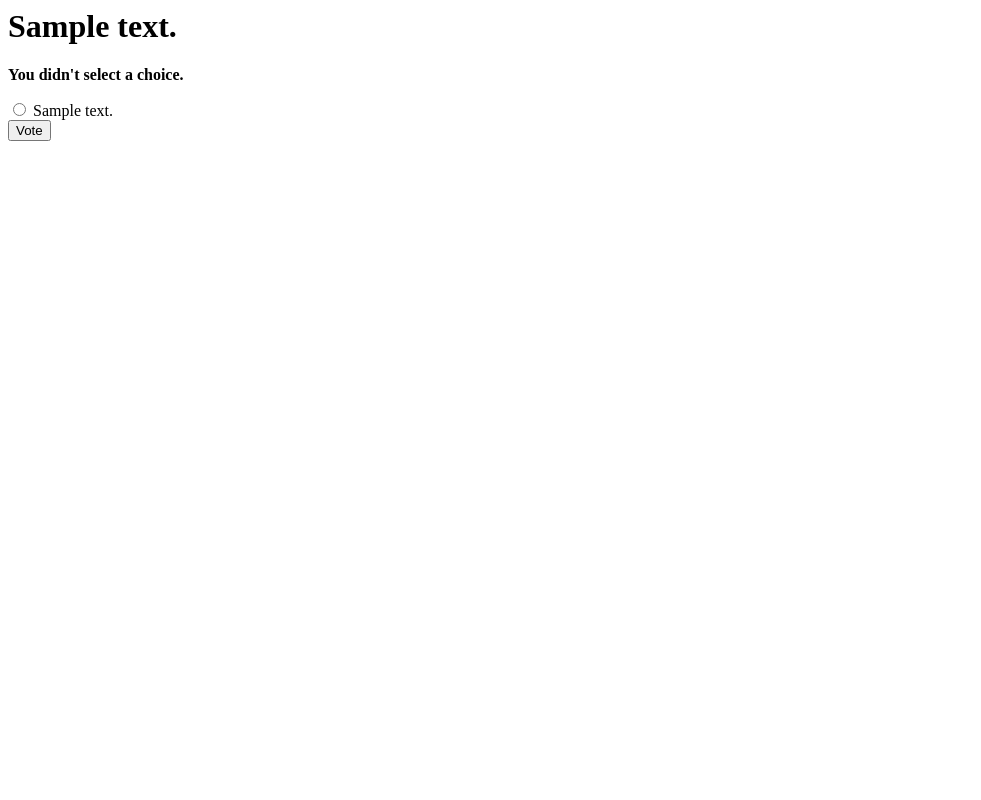
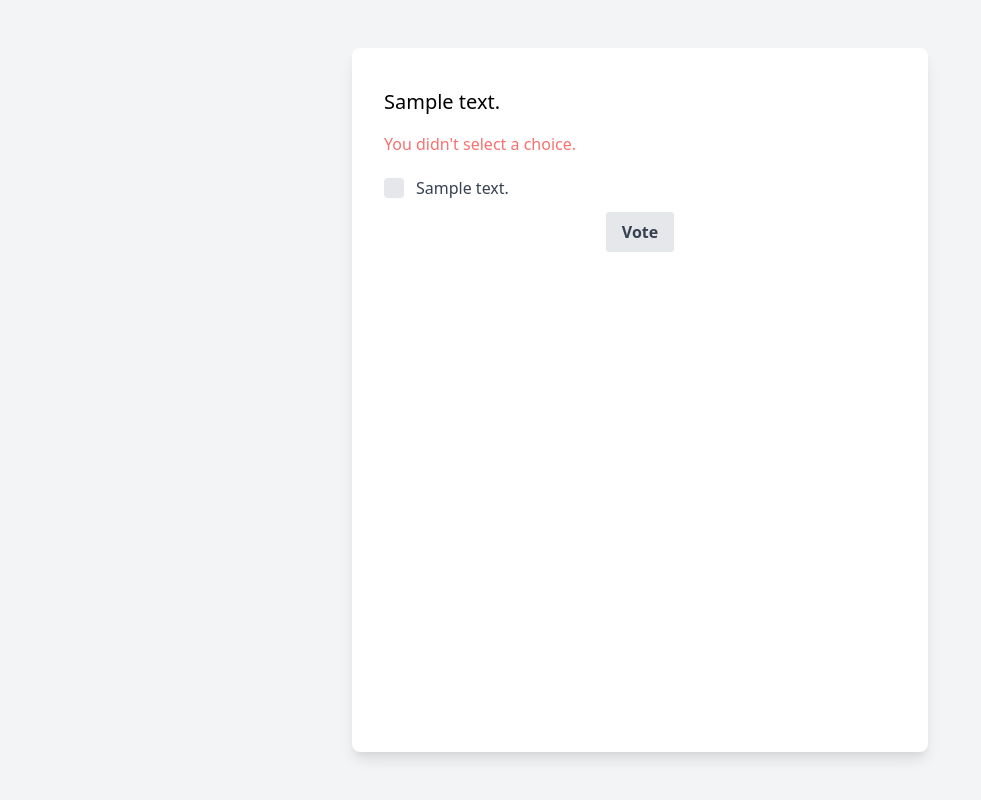
Before and after one commit to pb-students/RSWTA-02-voting, a Django app: page /polls/1/vote/ in a window 1280 px wide. Shown: the whole page, without its empty margins (0-981 px from the left). Run offline with Django 3.2, Linux system fonts and the light colour scheme; tables that the repository leaves empty hold one stand-in row (values such as "Sample post").

Commit message:
Add frontend styles

```diff
--- /dev/null
+++ b/polls/static/tailwindcss.css
@@ -0,0 +1,363 @@
+*, ::before, ::after {
+  -webkit-box-sizing: border-box;
+  box-sizing: border-box;
+  border-width: 0;
+  border-style: solid;
+  border-color: #e5e7eb;
+}
+* {
+  --tw-ring-inset: var(--tw-empty,/*!*/ /*!*/);
+  --tw-ring-offset-width: 0px;
+  --tw-ring-offset-color: #fff;
+  --tw-ring-color: rgba(59, 130, 246, 0.5);
+  --tw-ring-offset-shadow: 0 0 #0000;
+  --tw-ring-shadow: 0 0 #0000;
+  --tw-shadow: 0 0 #0000;
+}
+:root {
+  -moz-tab-size: 4;
+  -o-tab-size: 4;
+  tab-size: 4;
+}
+:-moz-focusring {
+  outline: 1px dotted ButtonText;
+}
+:-moz-ui-invalid {
+  box-shadow: none;
+}
+::moz-focus-inner {
+  border-style: none;
+  padding: 0;
+}
+::-webkit-inner-spin-button, ::-webkit-outer-spin-button {
+  height: auto;
+}
+::-webkit-search-decoration {
+  -webkit-appearance: none;
+}
+::-webkit-file-upload-button {
+  -webkit-appearance: button;
+  font: inherit;
+}
+[type='search'] {
+  -webkit-appearance: textfield;
+  outline-offset: -2px;
+}
+abbr[title] {
+  -webkit-text-decoration: underline dotted;
+  text-decoration: underline dotted;
+}
+body {
+  margin: 0;
+  font-family: inherit;
+  line-height: inherit;
+}
+html {
+  -webkit-text-size-adjust: 100%;
+  font-family: ui-sans-serif,system-ui,-apple-system,BlinkMacSystemFont,"Segoe UI",Roboto,"Helvetica Neue",Arial,"Noto Sans",sans-serif,"Apple Color Emoji","Segoe UI Emoji","Segoe UI Symbol","Noto Color Emoji";
+  line-height: 1.5;
+}
+a {
+  color: inherit;
+  text-decoration: inherit;
+}
+h1, p {
+  margin: 0;
+}
+h1 {
+  font-size: inherit;
+  font-weight: inherit;
+  margin: 0;
+}
+input {
+  font-family: inherit;
+  font-size: 100%;
+  line-height: 1.15;
+  margin: 0;
+  padding: 0;
+  line-height: inherit;
+  color: inherit;
+}
+input::placeholder {
+  opacity: 1;
+  color: #9ca3af;
+}
+input::webkit-input-placeholder {
+  opacity: 1;
+  color: #9ca3af;
+}
+input::-moz-placeholder {
+  opacity: 1;
+  color: #9ca3af;
+}
+input:-ms-input-placeholder {
+  opacity: 1;
+  color: #9ca3af;
+}
+input::-ms-input-placeholder {
+  opacity: 1;
+  color: #9ca3af;
+}
+ul {
+  list-style: none;
+  margin: 0;
+  padding: 0;
+}
+.appearance-none {
+  -webkit-appearance: none;
+  -moz-appearance: none;
+  appearance: none;
+}
+.bg-gray-100 {
+  --tw-bg-opacity: 1;
+  background-color: rgba(243, 244, 246, var(--tw-bg-opacity));
+}
+.bg-white {
+  --tw-bg-opacity: 1;
+  background-color: rgba(255, 255, 255, var(--tw-bg-opacity));
+}
+.bg-gray-200 {
+  --tw-bg-opacity: 1;
+  background-color: rgba(229, 231, 235, var(--tw-bg-opacity));
+}
+.bg-blue-200 {
+  --tw-bg-opacity: 1;
+  background-color: rgba(191, 219, 254, var(--tw-bg-opacity));
+}
+.bg-blue-400 {
+  --tw-bg-opacity: 1;
+  background-color: rgba(96, 165, 250, var(--tw-bg-opacity));
+}
+.group:hover .group-hover\:bg-blue-200 {
+  --tw-bg-opacity: 1;
+  background-color: rgba(191, 219, 254, var(--tw-bg-opacity));
+}
+.checked\:bg-blue-400:checked {
+  --tw-bg-opacity: 1;
+  background-color: rgba(96, 165, 250, var(--tw-bg-opacity));
+}
+.group:hover .group-hover\:bg-blue-400 {
+  --tw-bg-opacity: 1;
+  background-color: rgba(96, 165, 250, var(--tw-bg-opacity));
+}
+.rounded-lg {
+  border-radius: 0.5rem;
+}
+.rounded {
+  border-radius: 0.25rem;
+}
+.cursor-pointer {
+  cursor: pointer;
+}
+.block {
+  display: block;
+}
+.flex {
+  display: -webkit-box;
+  display: -ms-flexbox;
+  display: -webkit-flex;
+  display: flex;
+}
+.items-center {
+  -webkit-box-align: center;
+  -ms-flex-align: center;
+  -webkit-align-items: center;
+  align-items: center;
+}
+.justify-center {
+  -webkit-box-pack: center;
+  -ms-flex-pack: center;
+  -webkit-justify-content: center;
+  justify-content: center;
+}
+.font-bold {
+  font-weight: 700;
+}
+.h-5 {
+  height: 1.25rem;
+}
+.h-1 {
+  height: 0.25rem;
+}
+.h-4 {
+  height: 1rem;
+}
+.text-xl {
+  font-size: 1.25rem;
+  line-height: 1.75rem;
+}
+.text-lg {
+  font-size: 1.125rem;
+  line-height: 1.75rem;
+}
+.text-xs {
+  font-size: 0.75rem;
+  line-height: 1rem;
+}
+.max-w-xl {
+  max-width: 36rem;
+}
+.opacity-0 {
+  opacity: 0;
+}
+.py-12 {
+  padding-top: 3rem;
+  padding-bottom: 3rem;
+}
+.py-6 {
+  padding-top: 1.5rem;
+  padding-bottom: 1.5rem;
+}
+.py-4 {
+  padding-top: 1rem;
+  padding-bottom: 1rem;
+}
+.py-3 {
+  padding-top: 0.75rem;
+  padding-bottom: 0.75rem;
+}
+.py-2 {
+  padding-top: 0.5rem;
+  padding-bottom: 0.5rem;
+}
+.px-8 {
+  padding-left: 2rem;
+  padding-right: 2rem;
+}
+.px-4 {
+  padding-left: 1rem;
+  padding-right: 1rem;
+}
+.pt-3 {
+  padding-top: 0.75rem;
+}
+.pt-8 {
+  padding-top: 2rem;
+}
+.pb-2 {
+  padding-bottom: 0.5rem;
+}
+.pl-3 {
+  padding-left: 0.75rem;
+}
+.absolute {
+  position: absolute;
+}
+.relative {
+  position: relative;
+}
+.inset-0 {
+  top: 0px;
+  right: 0px;
+  bottom: 0px;
+  left: 0px;
+}
+.right-2 {
+  right: 0.5rem;
+}
+.bottom-0 {
+  bottom: 0px;
+}
+.shadow-lg {
+  --tw-shadow: 0 10px 15px -3px rgba(0, 0, 0, 0.1), 0 4px 6px -2px rgba(0, 0, 0, 0.05);
+  -webkit-box-shadow: var(--tw-ring-offset-shadow, 0 0 #0000), var(--tw-ring-shadow, 0 0 #0000), var(--tw-shadow);
+  box-shadow: var(--tw-ring-offset-shadow, 0 0 #0000), var(--tw-ring-shadow, 0 0 #0000), var(--tw-shadow);
+}
+.text-center {
+  text-align: center;
+}
+.text-red-400 {
+  --tw-text-opacity: 1;
+  color: rgba(248, 113, 113, var(--tw-text-opacity));
+}
+.text-gray-700 {
+  --tw-text-opacity: 1;
+  color: rgba(55, 65, 81, var(--tw-text-opacity));
+}
+.text-gray-400 {
+  --tw-text-opacity: 1;
+  color: rgba(156, 163, 175, var(--tw-text-opacity));
+}
+.text-blue-400 {
+  --tw-text-opacity: 1;
+  color: rgba(96, 165, 250, var(--tw-text-opacity));
+}
+.group:hover .group-hover\:text-white {
+  --tw-text-opacity: 1;
+  color: rgba(255, 255, 255, var(--tw-text-opacity));
+}
+.hover\:text-blue-400:hover {
+  --tw-text-opacity: 1;
+  color: rgba(96, 165, 250, var(--tw-text-opacity));
+}
+.w-full {
+  width: 100%;
+}
+.w-5 {
+  width: 1.25rem;
+}
+.z-10 {
+  z-index: 10;
+}
+.-z-10 {
+  z-index: -10;
+}
+.transform {
+  --tw-translate-x: 0;
+  --tw-translate-y: 0;
+  --tw-rotate: 0;
+  --tw-skew-x: 0;
+  --tw-skew-y: 0;
+  --tw-scale-x: 1;
+  --tw-scale-y: 1;
+  -webkit-transform: translateX(var(--tw-translate-x)) translateY(var(--tw-translate-y)) rotate(var(--tw-rotate)) skewX(var(--tw-skew-x)) skewY(var(--tw-skew-y)) scaleX(var(--tw-scale-x)) scaleY(var(--tw-scale-y));
+  -ms-transform: translateX(var(--tw-translate-x)) translateY(var(--tw-translate-y)) rotate(var(--tw-rotate)) skewX(var(--tw-skew-x)) skewY(var(--tw-skew-y)) scaleX(var(--tw-scale-x)) scaleY(var(--tw-scale-y));
+  transform: translateX(var(--tw-translate-x)) translateY(var(--tw-translate-y)) rotate(var(--tw-rotate)) skewX(var(--tw-skew-x)) skewY(var(--tw-skew-y)) scaleX(var(--tw-scale-x)) scaleY(var(--tw-scale-y));
+}
+.group:hover .group-hover\:scale-115 {
+  --tw-scale-x: 1.15;
+  --tw-scale-y: 1.15;
+}
+.checked\:scale-115:checked {
+  --tw-scale-x: 1.15;
+  --tw-scale-y: 1.15;
+}
+.hover\:scale-110:hover {
+  --tw-scale-x: 1.1;
+  --tw-scale-y: 1.1;
+}
+.group:hover .group-hover\:scale-105 {
+  --tw-scale-x: 1.05;
+  --tw-scale-y: 1.05;
+}
+.checked\:rotate-45:checked {
+  --tw-rotate: 45deg;
+}
+.group:hover .group-hover\:-rotate-10 {
+  --tw-rotate: -10deg;
+}
+.group:hover .group-hover\:-rotate-5 {
+  --tw-rotate: -5deg;
+}
+.group:hover .group-hover\:translate-x-2 {
+  --tw-translate-x: 0.5rem;
+}
+.hover\:translate-x-2:hover {
+  --tw-translate-x: 0.5rem;
+}
+.transition {
+  -webkit-transition-property: background-color, border-color, color, fill, stroke, opacity, -webkit-box-shadow, -webkit-transform;
+  -o-transition-property: background-color, border-color, color, fill, stroke, opacity, box-shadow, transform;
+  transition-property: background-color, border-color, color, fill, stroke, opacity, box-shadow, -webkit-box-shadow, transform, -webkit-transform;
+  -webkit-transition-timing-function: cubic-bezier(0.4, 0, 0.2, 1);
+  -o-transition-timing-function: cubic-bezier(0.4, 0, 0.2, 1);
+  transition-timing-function: cubic-bezier(0.4, 0, 0.2, 1);
+  -webkit-transition-duration: 150ms;
+  -o-transition-duration: 150ms;
+  transition-duration: 150ms;
+}
+.duration-200 {
+  -webkit-transition-duration: 200ms;
+  -o-transition-duration: 200ms;
+  transition-duration: 200ms;
+}
--- /dev/null
+++ b/polls/templates/_partial/layout.html
@@ -0,0 +1,17 @@
+{% load static %}
+
+<html>
+    <head>
+        <meta charset="UTF-8">
+        <meta name="viewport" content="width=device-width, user-scalable=no, initial-scale=1.0, maximum-scale=1.0, minimum-scale=1.0">
+        <meta http-equiv="X-UA-Compatible" content="ie=edge">
+        <link rel="stylesheet" href="{% static 'tailwindcss.css' %}" />
+        <title>Polls</title>
+    </head>
+    <body class="flex justify-center bg-gray-100 py-12">
+        <main class="max-w-xl w-full bg-white px-8 py-6 shadow-lg rounded-lg">
+            {% block content %}
+            {% endblock %}
+        </main>
+    </body>
+</html>
--- a/polls/templates/polls/detail.html
+++ b/polls/templates/polls/detail.html
@@ -1,12 +1,33 @@
-<h1>{{ question.question_text }}</h1>
+{% extends '_partial/layout.html' %}
 
-{% if error_message %}<p><strong>{{ error_message }}</strong></p>{% endif %}
+{% block content %}
+    <h1 class="text-xl py-4">{{ question.question_text }}</h1>
 
-<form action="{% url 'polls:vote' question.id %}" method="post">
-{% csrf_token %}
-{% for choice in question.choice_set.all %}
-    <input type="radio" name="choice" id="choice{{ forloop.counter }}" value="{{ choice.id }}">
-    <label for="choice{{ forloop.counter }}">{{ choice.choice_text }}</label><br>
-{% endfor %}
-<input type="submit" value="Vote">
-</form>
+    {% if error_message %}
+        <p class="text-red-400 pb-2">{{ error_message }}</p>
+    {% endif %}
+
+    <form action="{% url 'polls:vote' question.id %}" method="post">
+        {% csrf_token %}
+        {% for choice in question.choice_set.all %}
+            <label class="block flex items-center group py-3 cursor-pointer group" for="choice{{ forloop.counter }}">
+                <input class="appearance-none h-5 w-5 bg-gray-200 rounded transform transition group-hover:scale-115 group-hover:bg-blue-200 checked:rotate-45 checked:bg-blue-400 checked:scale-115"
+                       type="radio"
+                       name="choice"
+                       id="choice{{ forloop.counter }}"
+                       value="{{ choice.id }}">
+                <span class="text-gray-700 pl-3 transform duration-200 group-hover:translate-x-2">
+                    {{ choice.choice_text }}
+                </span>
+            </label>
+        {% endfor %}
+
+        <div class="flex justify-center">
+            <div class="group cursor-pointer relative z-10 transform duration-200 hover:scale-110">
+                <input class="opacity-0 inset-0 absolute cursor-pointer appearance-none block w-full" type="submit" value="">
+                <div class="px-4 py-2 bg-gray-200 rounded text-gray-700 font-bold duration-200 group-hover:bg-blue-400 group-hover:text-white">Vote</div>
+                <div class="bg-blue-200 rounded text-gray-700 font-bold duration-200 transform absolute inset-0 group-hover:-rotate-10 group-hover:scale-105 -z-10"></div>
+            </div>
+        </div>
+    </form>
+{% endblock %}
```
Also changed, not shown: polls/templates/polls/index.html (+12 -2 lines), polls/templates/polls/results.html (+29 -7 lines).
